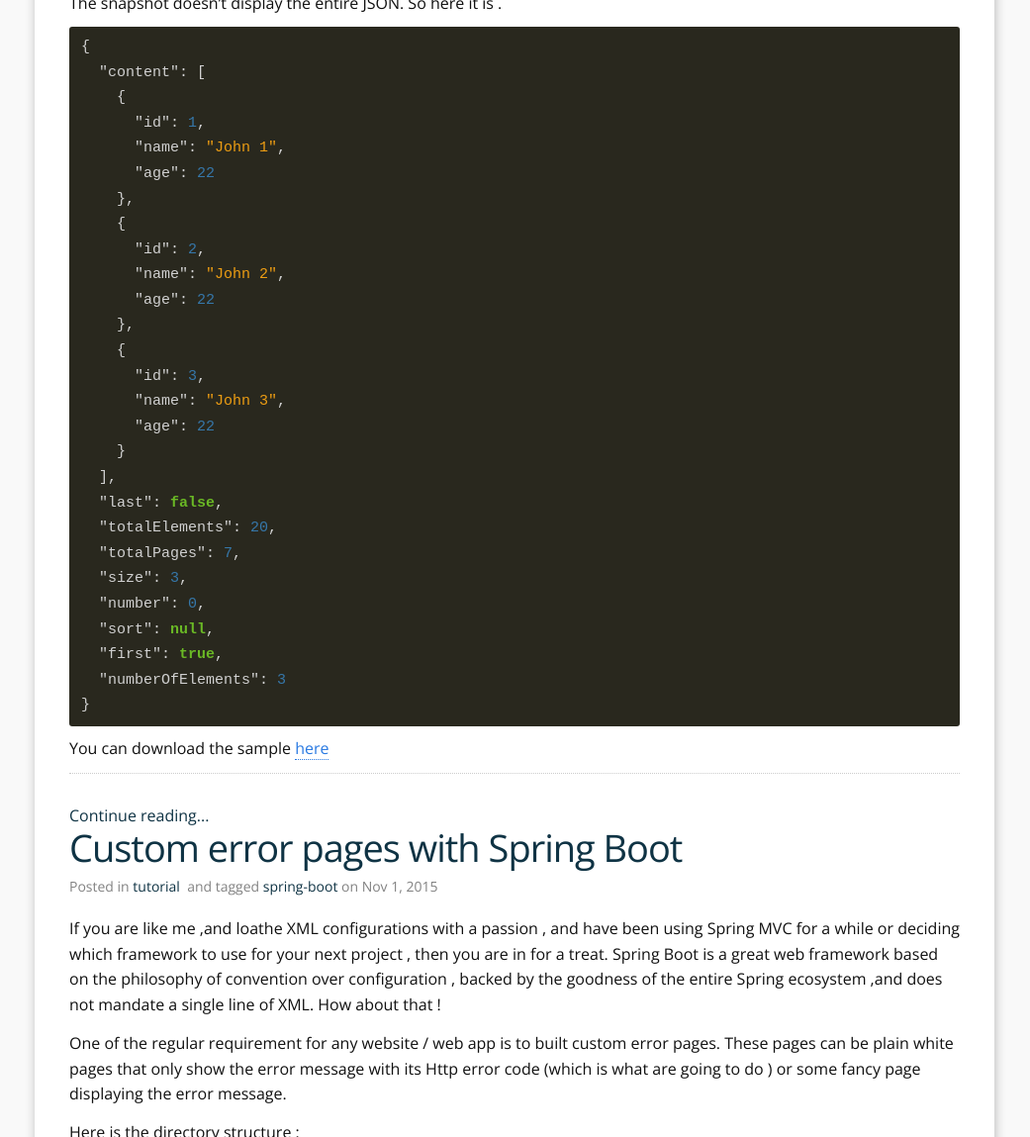
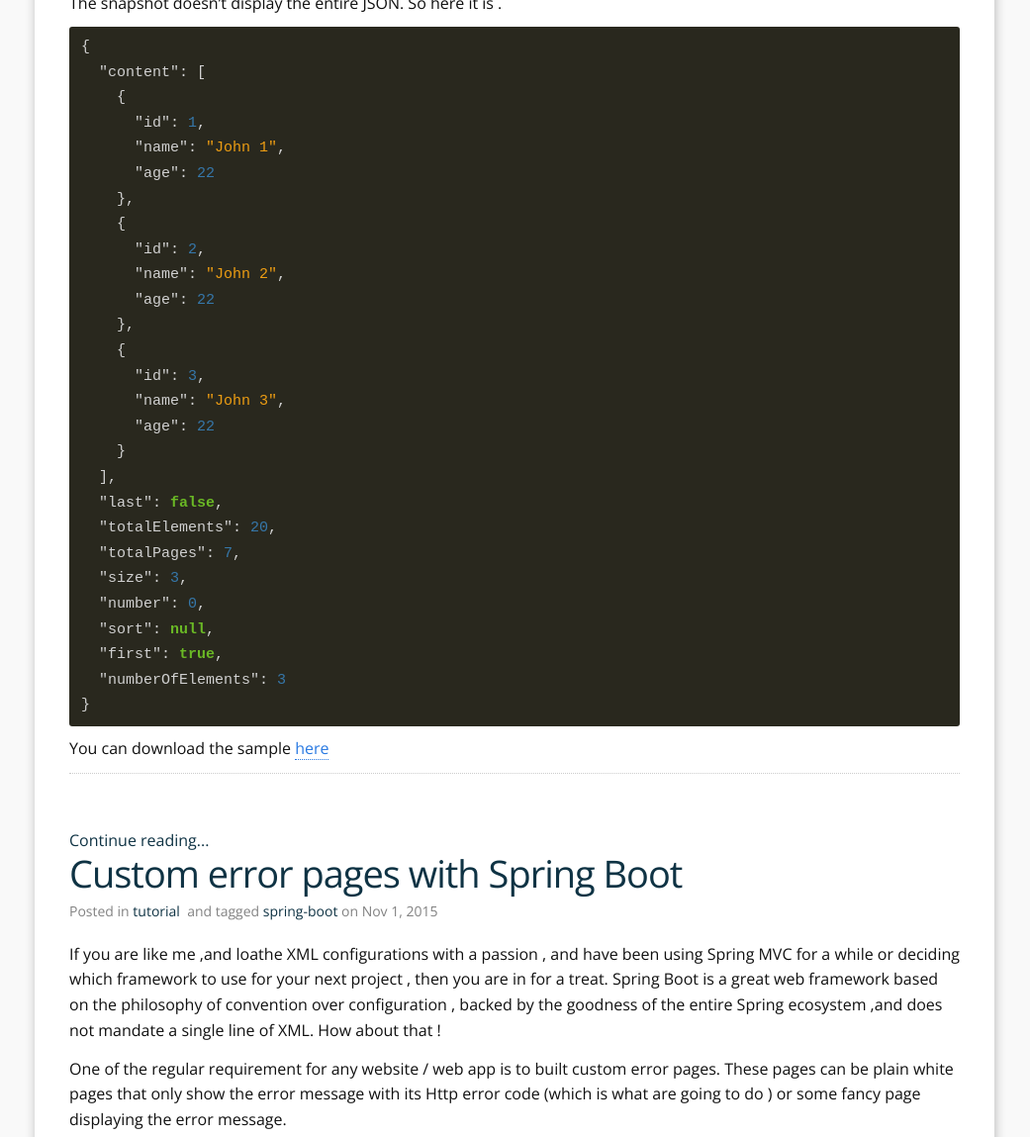
Before and after one commit to Ankush1992/Ankush1992.github.io, a Jekyll site: the page built from index.html, in a window 1280 px wide. Shown: the part 3276-4425 px from the top of the page at 99% size, without its empty margins (120-1161 px from the left). Built offline with Jekyll 4.4.1, drawn with Linux system fonts in a browser that asks for light colours; nearby versions of some CDN libraries; the list of posts is cut into pages by our own code; grey boxes are pictures that could not be loaded.

```diff
--- a/_config.yml
+++ b/_config.yml
@@ -21,6 +21,7 @@ favicon:     "https://cloud.githubusercontent.com/assets/7692552/11044617/f8b419
 ShowContactInfo: "True" # Personal Info (twitter,github,email) can be seen on aboutme-sidebar, those info only shown when ShowContactInfo == True
 default_column: "one" # blog style: two columns, if default_column != "two", you will see a one column blog.
 default_locale: "en" # blog sidebar language set, only include: English(en) and Chinese (cn)
+excerpt_separator: '<br>'
 
 locales:
     en:
--- a/index.html
+++ b/index.html
@@ -33,6 +33,7 @@ layout: default
       {{ post.content }}
     </article> <hr />
 
+    <br>
     <a href="{{ post.url }}">
         Continue reading...
     </a>
```
